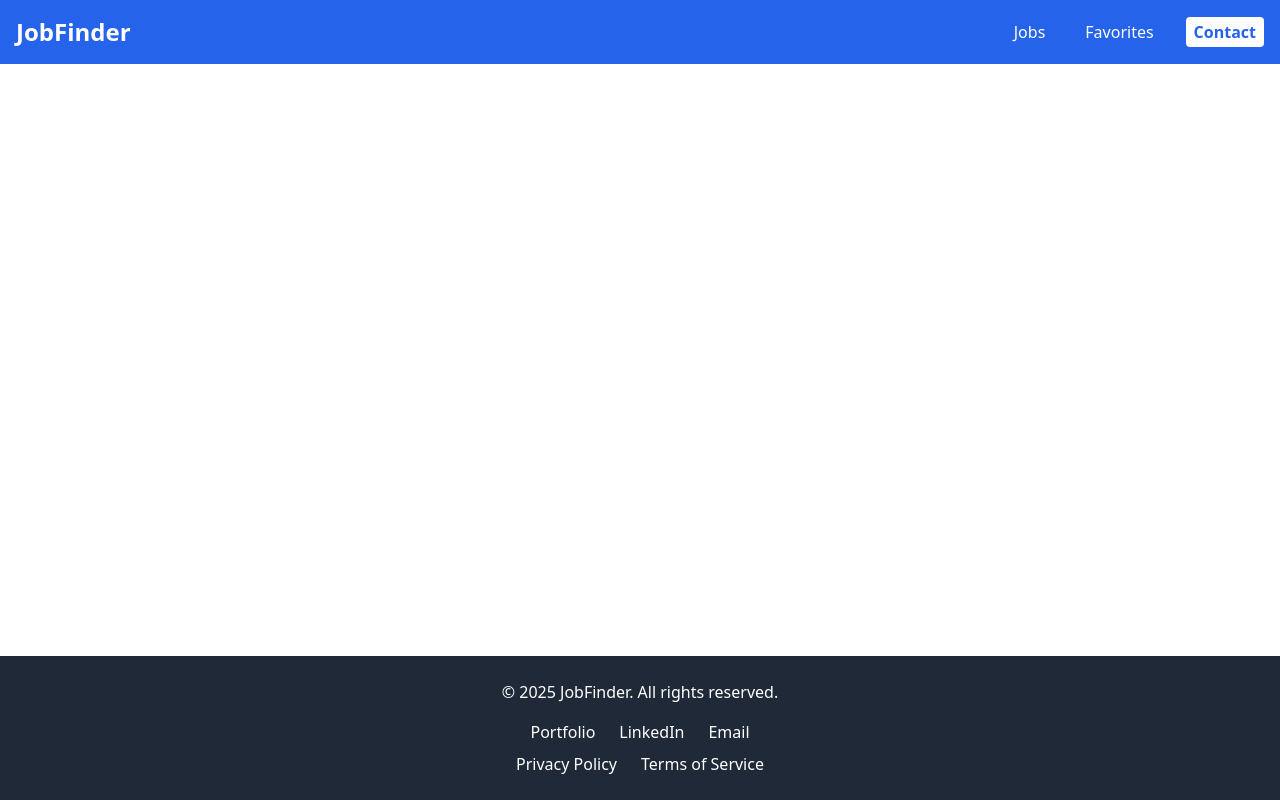
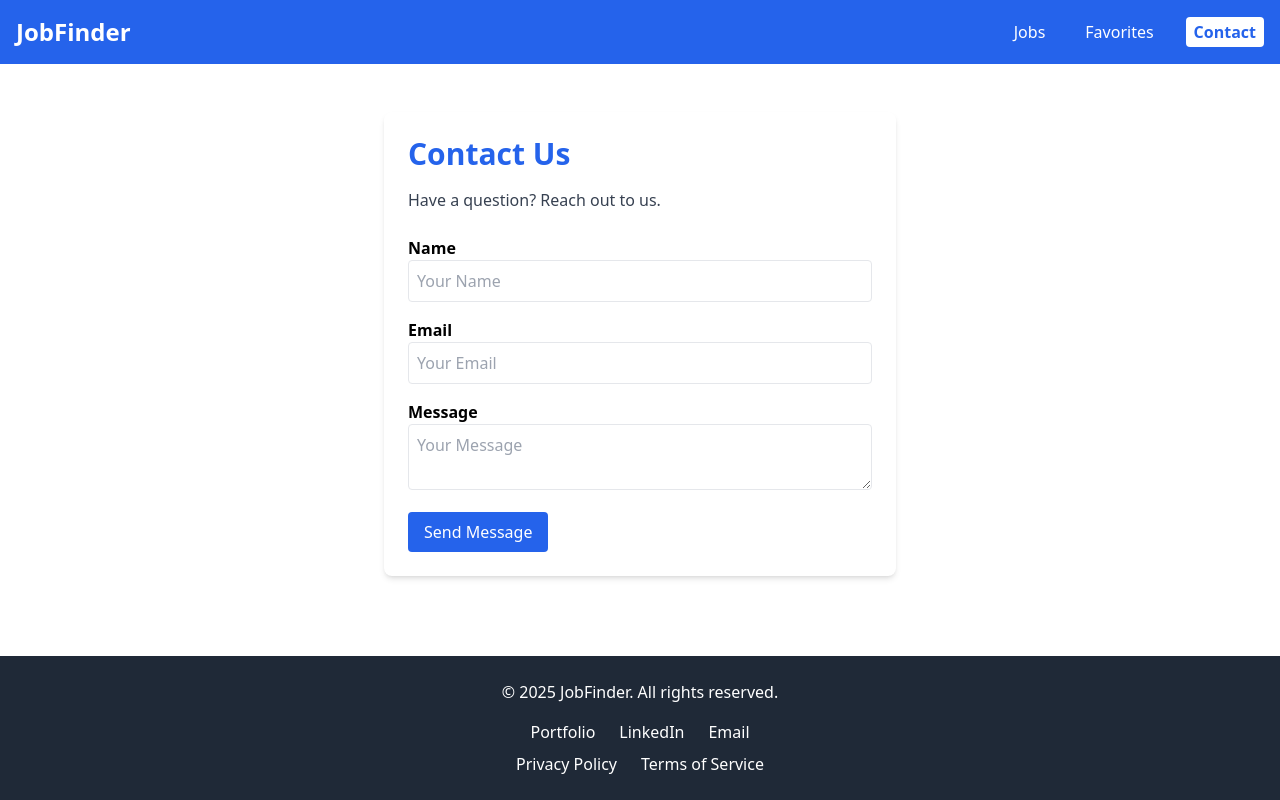
Before and after one commit to yousefalhindawi/job-listing-app, a Nuxt app: page /contact in a window 1280 px wide. Built offline with nearby package versions, Linux system fonts and the light colour scheme.

Commit message:
add contact page

```diff
--- /dev/null
+++ b/pages/contact.vue
@@ -0,0 +1,44 @@
+<script setup>
+import { ref } from "vue";
+
+const form = ref({ name: "", email: "", message: "" });
+const successMessage = ref("");
+
+const handleSubmit = () => {
+    successMessage.value = "Your message has been sent!";
+    form.value = { name: "", email: "", message: "" };
+};
+</script>
+
+<template>
+    <div class="container mx-auto max-w-lg p-6 bg-white rounded-lg shadow-md">
+        <h1 class="text-3xl font-bold text-blue-600 mb-4">Contact Us</h1>
+        <p class="text-gray-700 mb-6">Have a question? Reach out to us.</p>
+
+        <form @submit.prevent="handleSubmit" class="space-y-4">
+            <div>
+                <label class="block font-semibold">Name</label>
+                <input v-model="form.name" type="text" placeholder="Your Name" class="w-full p-2 border rounded"
+                    required />
+            </div>
+
+            <div>
+                <label class="block font-semibold">Email</label>
+                <input v-model="form.email" type="email" placeholder="Your Email" class="w-full p-2 border rounded"
+                    required />
+            </div>
+
+            <div>
+                <label class="block font-semibold">Message</label>
+                <textarea v-model="form.message" placeholder="Your Message" class="w-full p-2 border rounded"
+                    required></textarea>
+            </div>
+
+            <button type="submit" class="bg-blue-600 text-white px-4 py-2 rounded hover:bg-blue-700">
+                Send Message
+            </button>
+        </form>
+
+        <div v-if="successMessage" class="mt-4 text-green-500">{{ successMessage }}</div>
+    </div>
+</template>
--- a/pages/favorites/index.vue
+++ b/pages/favorites/index.vue
@@ -7,9 +7,9 @@ favoriteStore.loadFavorites();
 
     <div class="p-6">
         <Head>
-      <Title>Job Finder | Favorites</Title>
-      <Meta name="description" content="Favorites" />
-    </Head>
+            <Title>Job Finder | Favorites</Title>
+            <Meta name="description" content="Favorites" />
+        </Head>
         <h1 class="text-2xl font-bold">Favorites</h1>
         <div class="grid grid-cols-1 md:grid-cols-2 lg:grid-cols-3 gap-4 mt-5">
             <p v-if="favoriteStore.favorites.length === 0" class="text-gray-500">No favorites found.</p>
```
